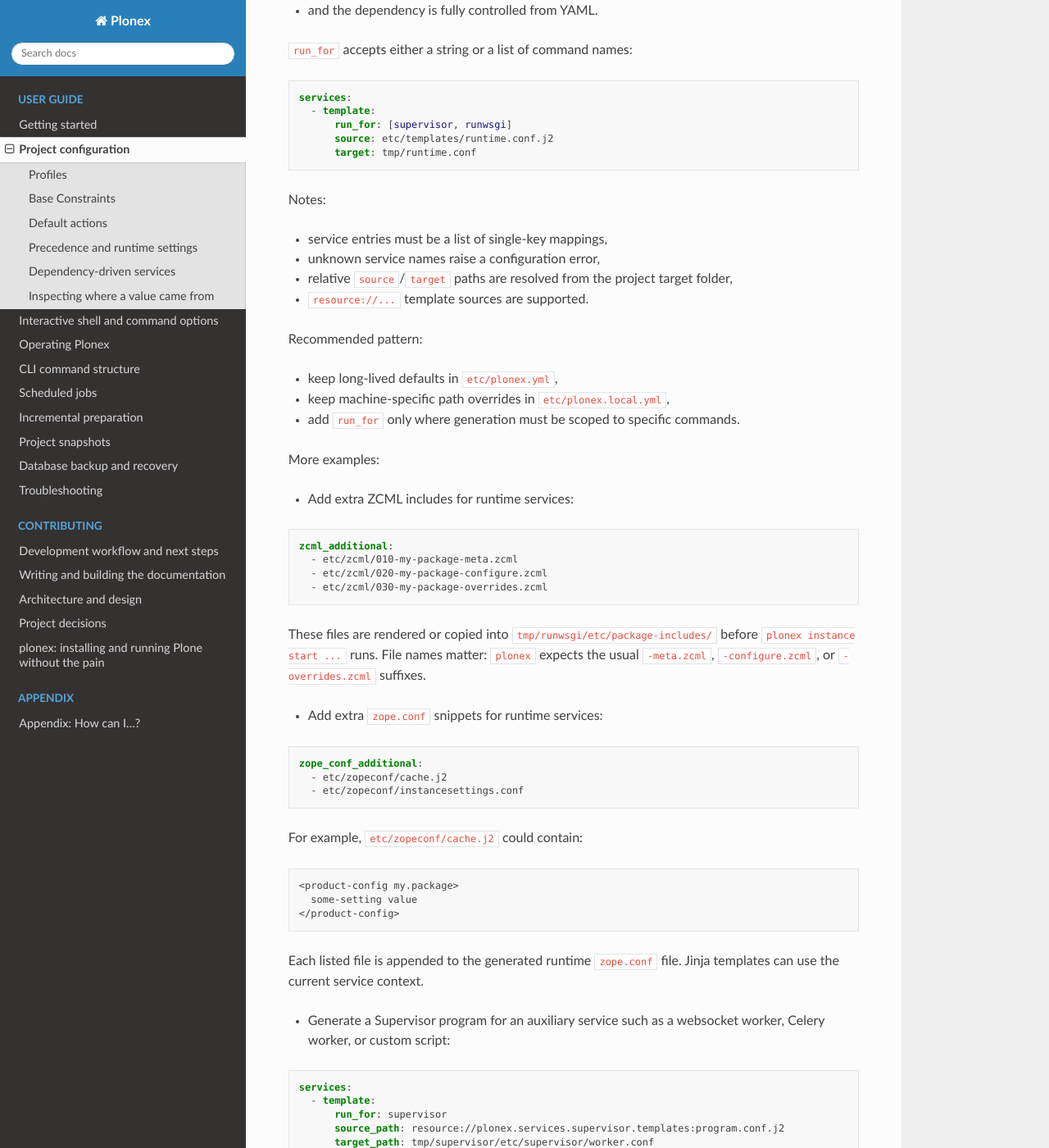
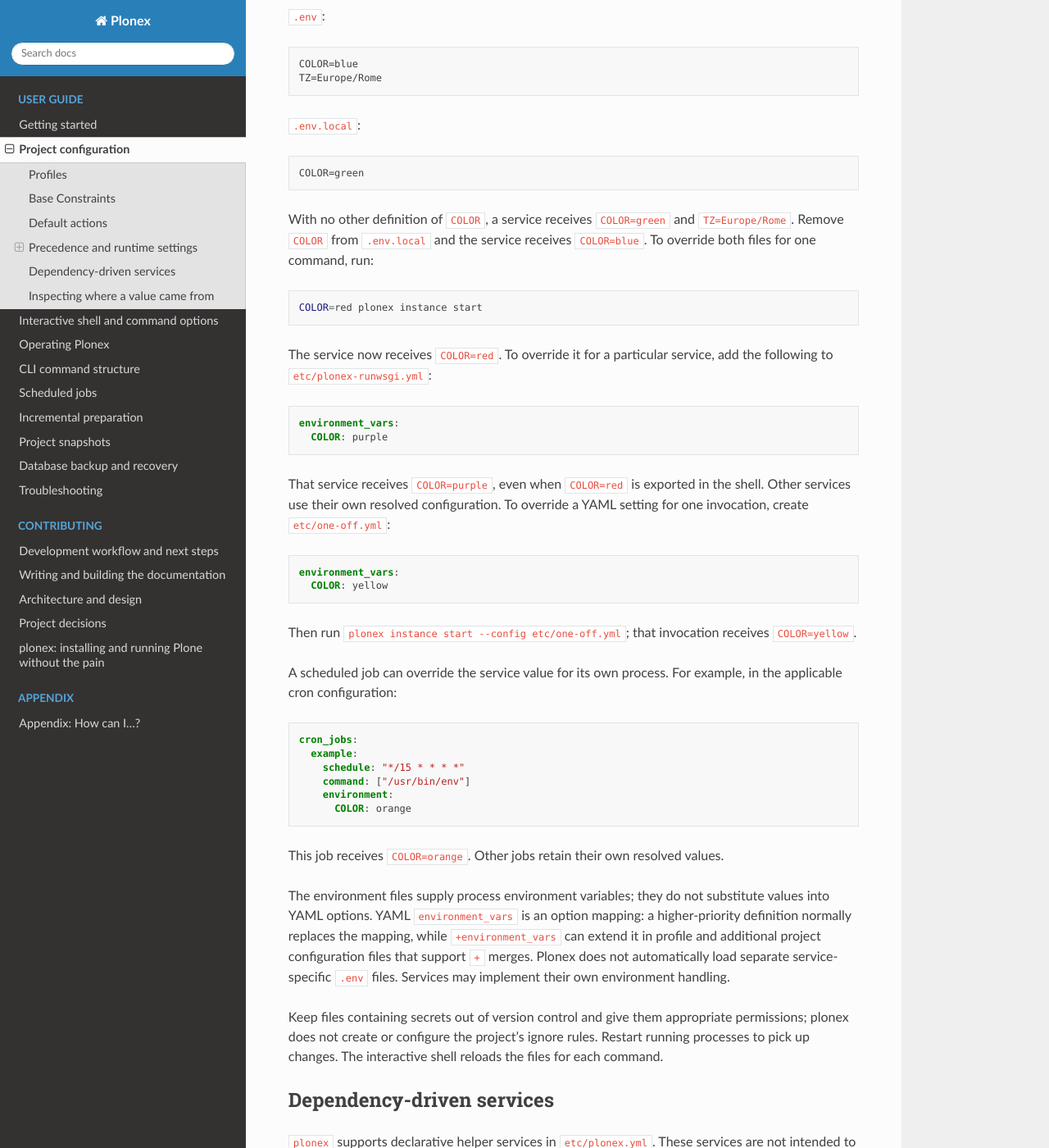
Before and after one commit to collective/plonex, a Sphinx documentation site: the page built from docs/configuration.md, in a window 1280 px wide and 1400 px high, scrolled down 5742 px. Shown: the whole window at 82% size. Built offline with Sphinx 7.4.7 and the Read the Docs theme 3.1.0, drawn with Linux system fonts in a browser that asks for light colours; some of the changed text lies outside the part shown.

Commit message:
Support .env

````diff
--- a/docs/configuration.md
+++ b/docs/configuration.md
@@ -243,6 +243,100 @@
 Because these files are merged with precedence, you can keep common settings in
 one place and make only small targeted overrides where needed.
 
+### Project environment variables
+
+Before running a command, plonex reads the optional `.env` and `.env.local` files
+in the project root (the directory containing `etc/plonex.yml`). Both supply
+variables to plonex and the services it starts, including Supervisor and its
+child processes. `.env.local` overrides `.env`, so it can hold machine-specific
+values. Other names, such as `.env.production`, are not loaded automatically.
+
+Each file contains one `NAME=value` assignment per line. Empty lines, comments,
+optional `export`, and shell-style single or double quotes are supported. Quote
+values containing spaces or `#`. Values are literal: variable expansion, command
+substitution, and multiline values are not supported. Either file may be absent.
+
+When the same variable is defined in multiple places, the highest applicable
+setting wins:
+
+1. A job's `environment` settings, for that job. A managed process may also
+   define its own environment settings.
+1. The service's resolved `environment_vars` in YAML or configuration overrides.
+   YAML files and `-c/--config` follow the configuration precedence above.
+1. Variables already exported in the shell that starts plonex (including an
+   explicitly exported empty value).
+1. The project root `.env.local`.
+1. The project root `.env`.
+
+For example, start with these files in the project root:
+
+`.env`:
+
+```dotenv
+COLOR=blue
+TZ=Europe/Rome
+```
+
+`.env.local`:
+
+```dotenv
+COLOR=green
+```
+
+With no other definition of `COLOR`, a service receives `COLOR=green` and
+`TZ=Europe/Rome`. Remove `COLOR` from `.env.local` and the service receives
+`COLOR=blue`. To override both files for one command, run:
+
+```shell
+COLOR=red plonex instance start
+```
+
+The service now receives `COLOR=red`. To override it for a particular service,
+add the following to `etc/plonex-runwsgi.yml`:
+
+```yaml
+environment_vars:
+  COLOR: purple
+```
+
+That service receives `COLOR=purple`, even when `COLOR=red` is exported in the
+shell. Other services use their own resolved configuration. To override a YAML
+setting for one invocation, create `etc/one-off.yml`:
+
+```yaml
+environment_vars:
+  COLOR: yellow
+```
+
+Then run `plonex instance start --config etc/one-off.yml`; that invocation
+receives `COLOR=yellow`.
+
+A scheduled job can override the service value for its own process. For example,
+in the applicable cron configuration:
+
+```yaml
+cron_jobs:
+  example:
+    schedule: "*/15 * * * *"
+    command: ["/usr/bin/env"]
+    environment:
+      COLOR: orange
+```
+
+This job receives `COLOR=orange`. Other jobs retain their own resolved values.
+
+The environment files supply process environment variables; they do not
+substitute values into YAML options. YAML `environment_vars` is an option mapping:
+a higher-priority definition normally replaces the mapping, while `+environment_vars` can extend it in profile and additional project
+configuration files that support `+` merges.
+Plonex does not automatically load separate service-specific `.env` files.
+Services may implement their own environment handling.
+
+Keep files containing secrets out of version control and give them appropriate
+permissions; plonex does not create or configure the project's ignore rules.
+Restart running processes to pick up changes. The interactive shell reloads the
+files for each command.
+
 ## Dependency-driven services
 
 `plonex` supports declarative helper services in `etc/plonex.yml`.
````
Also changed, not shown: README.md (+94 -0 lines), 4 other files.
